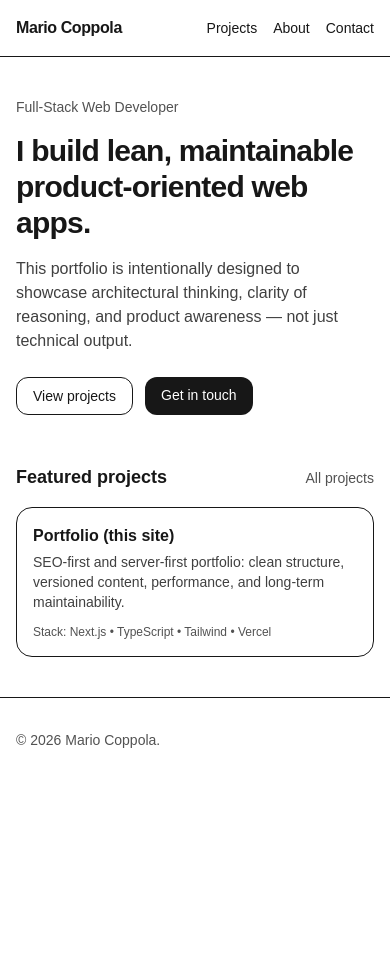
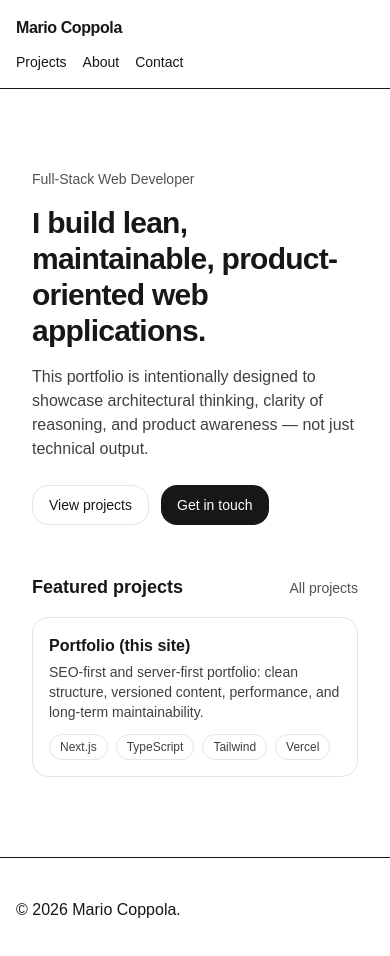
Before and after one commit to mario-coppola/portfolio, a Next.js app: page / in a window 390 px wide. Shown: the top 956 px of the page. Before the commit the page ends 844 px from the top, so only its background shows below. Built offline with nearby package versions, Linux system fonts and the light colour scheme; no server answers.

Commit message:
components: add ui components

```diff
--- a/src/app/page.tsx
+++ b/src/app/page.tsx
@@ -1,59 +1,60 @@
-import Link from "next/link";
 import { projects } from "@/content/projects";
+import { Container } from "@/components/ui/Container";
+import { ButtonLink } from "@/components/ui/Button";
+import { Card } from "@/components/ui/Card";
+import { Badge } from "@/components/ui/Badge";
+import { TextLink } from "@/components/ui/TextLink";
 
 export default function Home() {
   const featured = projects.slice(0, 3);
 
   return (
-    <div className="space-y-12">
+    <Container className="space-y-12 py-10">
       <section className="space-y-4">
         <p className="text-sm text-neutral-600">Full-Stack Web Developer</p>
 
         <h1 className="text-3xl font-semibold tracking-tight sm:text-4xl">
-          I build lean, maintainable product-oriented web apps.
+          I build lean, maintainable, product-oriented web applications.
         </h1>
 
         <p className="max-w-2xl text-neutral-700">
-        This portfolio is intentionally designed to showcase architectural thinking, clarity of reasoning, and product awareness — not just technical output.
+          This portfolio is intentionally designed to showcase architectural thinking,
+          clarity of reasoning, and product awareness — not just technical output.
         </p>
 
         <div className="flex flex-wrap gap-3 pt-2">
-          <Link
-            href="/projects"
-            className="rounded-xl border px-4 py-2 text-sm font-medium hover:bg-neutral-50"
-          >
+          <ButtonLink href="/projects" variant="secondary">
             View projects
-          </Link>
-
-          <Link
-            href="/contact"
-            className="rounded-xl bg-neutral-900 px-4 py-2 text-sm font-medium text-white hover:bg-neutral-800"
-          >
+          </ButtonLink>
+          <ButtonLink href="/contact" variant="primary">
             Get in touch
-          </Link>
+          </ButtonLink>
         </div>
       </section>
 
       <section className="space-y-4">
         <div className="flex items-baseline justify-between">
           <h2 className="text-lg font-semibold">Featured projects</h2>
-          <Link href="/projects" className="text-sm text-neutral-600 hover:underline">
-            All projects
-          </Link>
+          <TextLink href="/projects">All projects</TextLink>
         </div>
 
         <div className="grid gap-4 sm:grid-cols-2">
-          {featured.map((p) => (
-            <article key={p.slug} className="rounded-2xl border p-4">
-              <h3 className="font-semibold">{p.title}</h3>
-              <p className="mt-1 text-sm text-neutral-700">{p.summary}</p>
-              <p className="mt-3 text-xs text-neutral-600">
-                Stack: {p.stack.join(" • ")}
-              </p>
-            </article>
+          {featured.map((project) => (
+            <Card key={project.slug} className="space-y-3">
+              <div className="space-y-1">
+              <h3 className="font-semibold text-neutral-900">{project.title}</h3>
+                <p className="text-sm text-neutral-700">{project.summary}</p>
+              </div>
+
+              <div className="flex flex-wrap gap-2">
+                {project.stack.slice(0, 4).map((t) => (
+                  <Badge key={t}>{t}</Badge>
+                ))}
+              </div>
+            </Card>
           ))}
         </div>
       </section>
-    </div>
+    </Container>
   );
 }
--- a/src/components/blocks/SiteFooter.tsx
+++ b/src/components/blocks/SiteFooter.tsx
@@ -1,9 +1,11 @@
+import { Container } from "@/components/ui/Container";
+
 export function SiteFooter() {
     return (
       <footer className="border-t">
-        <div className="mx-auto max-w-4xl px-4 py-8 text-sm text-neutral-600">
+        <Container className="space-y-12 py-10">
           <p>© {new Date().getFullYear()} Mario Coppola.</p>
-        </div>
+        </Container>
       </footer>
     );
   }
--- a/src/components/blocks/SiteHeader.tsx
+++ b/src/components/blocks/SiteHeader.tsx
@@ -1,8 +1,7 @@
 import Link from "next/link";
+import { Container } from "@/components/ui/Container";
 
-type NavItem = { href: string; label: string };
-
-const nav: NavItem[] = [
+const nav = [
   { href: "/projects", label: "Projects" },
   { href: "/about", label: "About" },
   { href: "/contact", label: "Contact" },
@@ -11,19 +10,25 @@ const nav: NavItem[] = [
 export function SiteHeader() {
   return (
     <header className="border-b">
-      <div className="mx-auto flex max-w-4xl items-center justify-between px-4 py-4">
+      <Container className="py-4">
+        <div className="flex flex-col gap-3 sm:flex-row sm:items-center sm:justify-between">
           <Link href="/" className="font-semibold tracking-tight">
             Mario Coppola
           </Link>
 
-        <nav className="flex items-center gap-4 text-sm">
+          <nav className="flex flex-wrap items-center gap-4 text-sm">
             {nav.map((item) => (
-            <Link key={item.href} href={item.href} className="hover:underline">
+              <Link
+                key={item.href}
+                href={item.href}
+                className="hover hover:underline"
+              >
                 {item.label}
               </Link>
             ))}
           </nav>
         </div>
+      </Container>
     </header>
   );
 }
--- /dev/null
+++ b/src/components/ui/Badge.tsx
@@ -0,0 +1,18 @@
+import { cn } from "@/lib/cn";
+
+type BadgeProps = React.PropsWithChildren<{
+  className?: string;
+}>;
+
+export function Badge({ className, children }: BadgeProps) {
+  return (
+    <span
+      className={cn(
+        "inline-flex items-center rounded-full border border-neutral-200 bg-white px-2.5 py-1 text-xs text-neutral-700",
+        className
+      )}
+    >
+      {children}
+    </span>
+  );
+}
--- /dev/null
+++ b/src/components/ui/Button.tsx
@@ -0,0 +1,75 @@
+import Link from "next/link";
+import { cn } from "@/lib/cn";
+
+type ButtonVariant = "primary" | "secondary" | "ghost";
+type ButtonSize = "sm" | "md";
+
+const base =
+  "inline-flex items-center justify-center rounded-2xl font-medium transition " +
+  "focus-visible:outline-none focus-visible:ring-2 focus-visible:ring-neutral-900 focus-visible:ring-offset-2 " +
+  "disabled:pointer-events-none disabled:opacity-50";
+
+  const variants: Record<ButtonVariant, string> = {
+    primary: "bg-neutral-900 text-white hover:bg-neutral-800",
+    secondary: "border border-neutral-200 bg-white text-neutral-900 hover:bg-neutral-50",
+    ghost: "text-neutral-900 hover:bg-neutral-50",
+  };
+
+const sizes: Record<ButtonSize, string> = {
+  sm: "h-9 px-3 text-sm",
+  md: "h-10 px-4 text-sm",
+};
+
+type ButtonProps = {
+  variant?: ButtonVariant;
+  size?: ButtonSize;
+  className?: string;
+} & React.ButtonHTMLAttributes<HTMLButtonElement>;
+
+export function Button({
+  variant = "secondary",
+  size = "md",
+  className,
+  ...props
+}: ButtonProps) {
+  return (
+    <button
+      className={cn(base, variants[variant], sizes[size], className)}
+      {...props}
+    />
+  );
+}
+
+type ButtonLinkProps = {
+  href: string;
+  variant?: ButtonVariant;
+  size?: ButtonSize;
+  className?: string;
+  external?: boolean;
+  children: React.ReactNode;
+};
+
+export function ButtonLink({
+  href,
+  variant = "secondary",
+  size = "md",
+  className,
+  external,
+  children,
+}: ButtonLinkProps) {
+  const shared = cn(base, variants[variant], sizes[size], className);
+
+  if (external) {
+    return (
+      <a className={shared} href={href} target="_blank" rel="noreferrer">
+        {children}
+      </a>
+    );
+  }
+
+  return (
+    <Link className={shared} href={href}>
+      {children}
+    </Link>
+  );
+}
--- /dev/null
+++ b/src/components/ui/Card.tsx
@@ -0,0 +1,13 @@
+import { cn } from "@/lib/cn";
+
+type CardProps = React.PropsWithChildren<{
+  className?: string;
+}>;
+
+export function Card({ className, children }: CardProps) {
+  return (
+    <div className={cn("rounded-2xl border border-neutral-200 bg-white p-4", className)}>
+      {children}
+    </div>
+  );
+}
--- /dev/null
+++ b/src/components/ui/Container.tsx
@@ -0,0 +1,13 @@
+import { cn } from "@/lib/cn";
+
+type ContainerProps = React.PropsWithChildren<{
+  className?: string;
+}>;
+
+export function Container({ className, children }: ContainerProps) {
+  return (
+    <div className={cn("mx-auto w-full max-w-4xl px-4", className)}>
+      {children}
+    </div>
+  );
+}
--- /dev/null
+++ b/src/components/ui/TextLink.tsx
@@ -0,0 +1,27 @@
+import Link from "next/link";
+import { cn } from "@/lib/cn";
+
+type TextLinkProps = {
+  href: string;
+  className?: string;
+  external?: boolean;
+  children: React.ReactNode;
+};
+
+export function TextLink({ href, className, external, children }: TextLinkProps) {
+  const styles = cn("text-sm text-neutral-600 hover:text-neutral-900 hover:underline", className);
+
+  if (external) {
+    return (
+      <a className={styles} href={href} target="_blank" rel="noreferrer">
+        {children}
+      </a>
+    );
+  }
+
+  return (
+    <Link className={styles} href={href}>
+      {children}
+    </Link>
+  );
+}
--- /dev/null
+++ b/src/lib/cn.ts
@@ -0,0 +1,3 @@
+export function cn(...classes: Array<string | false | null | undefined>) {
+    return classes.filter(Boolean).join(" ");
+  }
```
Lines whose indentation alone changed are shown as unchanged.
